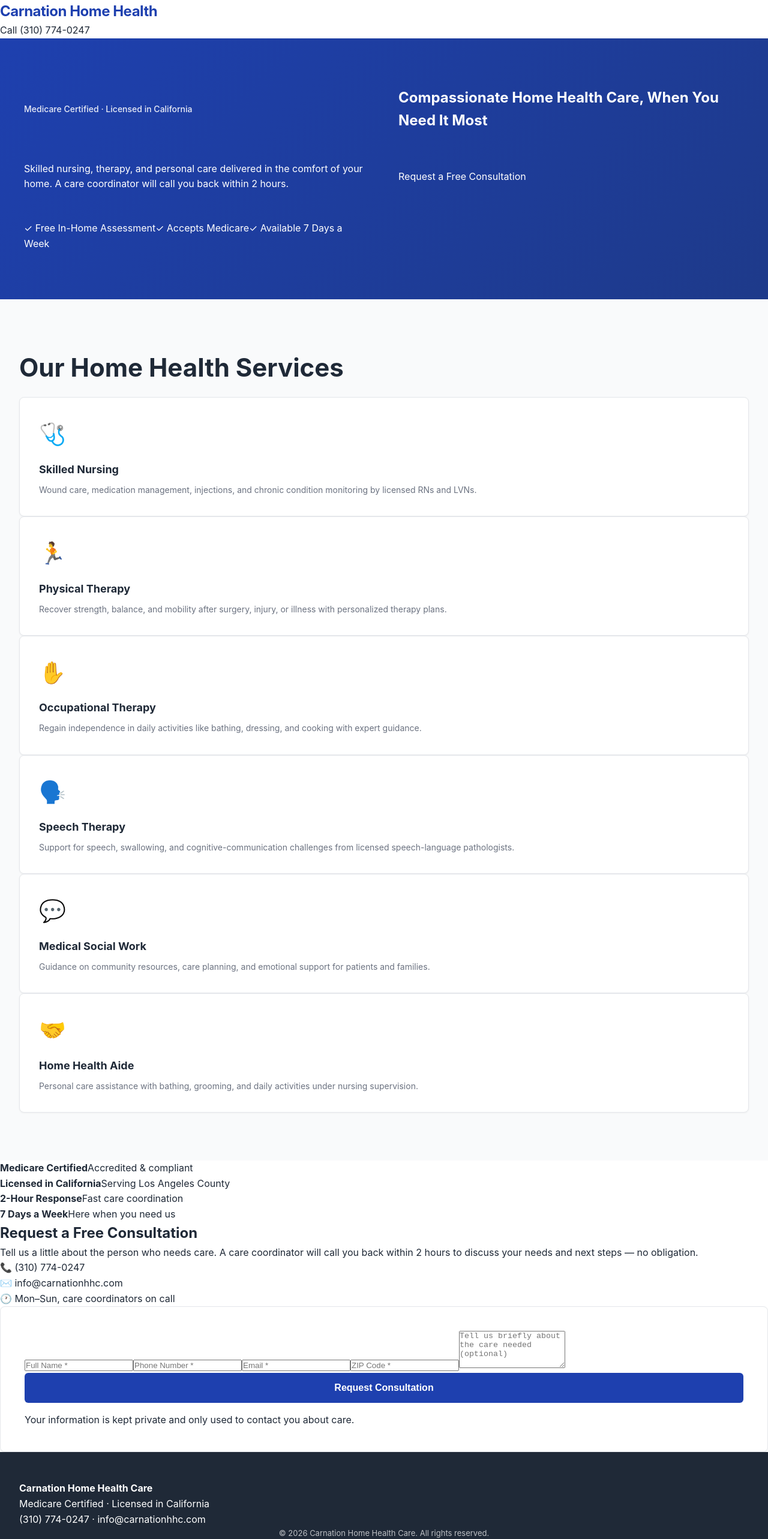
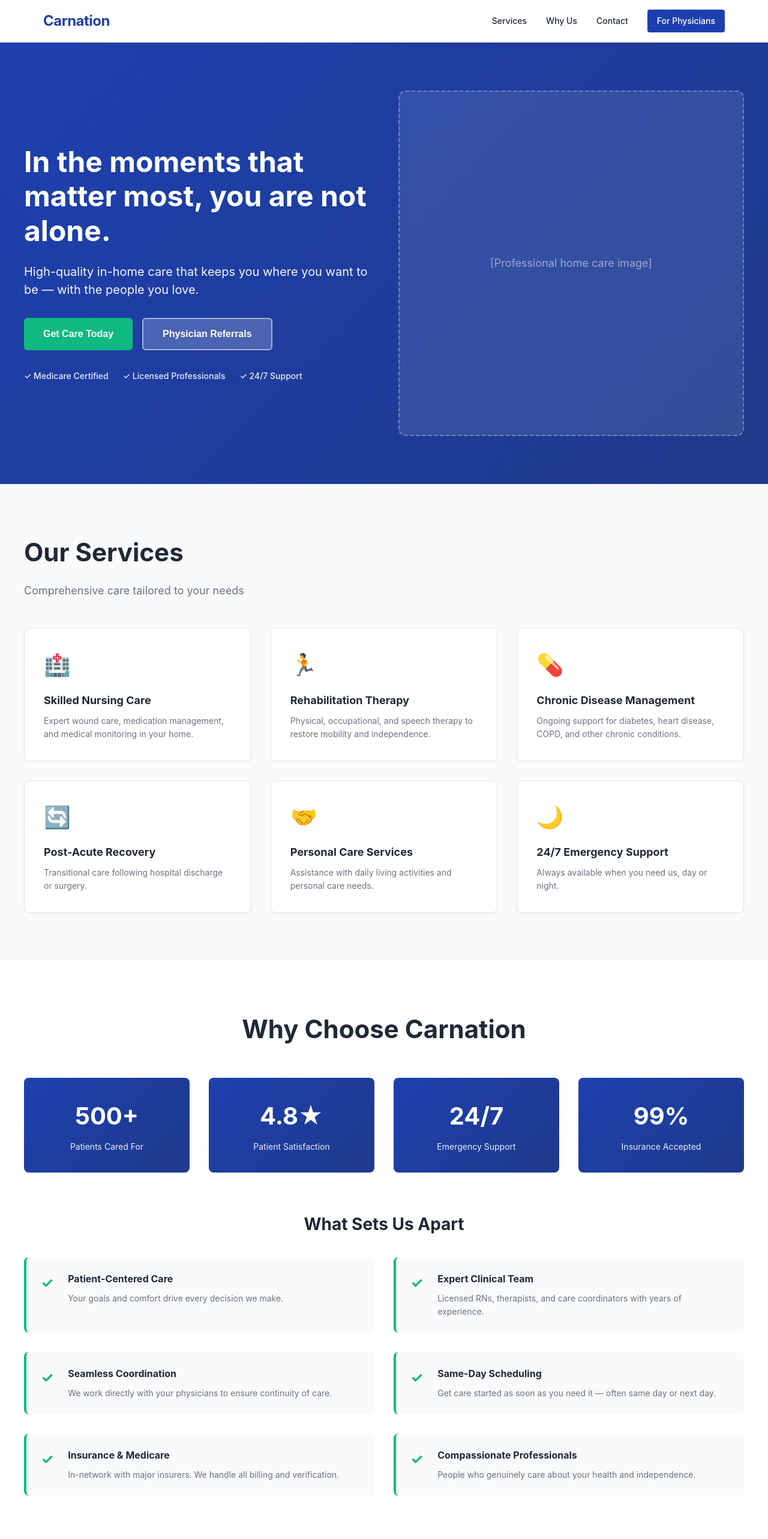
Before and after one commit to carnationhhc-netizen/Carnation, a Next.js app: page / in a window 1280 px wide. Shown: the top 2566 px of the page at 60% size. Built offline with nearby package versions, Linux system fonts and the light colour scheme.

Commit message:
Fix: Complete page redesign with proper styling

```diff
--- a/pages/index.js
+++ b/pages/index.js
@@ -1,209 +1,426 @@
-import { useState } from 'react';
-import Head from 'next/head';
-import styles from '../styles/Home.module.css';
+import { useState } from 'react'
+import Head from 'next/head'
+import styles from '../styles/Home.module.css'
 
 export default function Home() {
-  const [form, setForm] = useState({
+  const [formData, setFormData] = useState({
     name: '',
+    email: '',
     phone: '',
-    email: '',
     zip: '',
-    message: '',
-  });
-  const [submitting, setSubmitting] = useState(false);
-  const [submitted, setSubmitted] = useState(false);
-  const [error, setError] = useState('');
+    interested: '',
+    userType: 'patient'
+  })
+  const [loading, setLoading] = useState(false)
+  const [message, setMessage] = useState('')
 
   const handleChange = (e) => {
-    setForm({ ...form, [e.target.name]: e.target.value });
-  };
+    const { name, value } = e.target
+    setFormData(prev => ({
+      ...prev,
+      [name]: value
+    }))
+  }
 
   const handleSubmit = async (e) => {
-    e.preventDefault();
-    setSubmitting(true);
-    setError('');
+    e.preventDefault()
+    setLoading(true)
+    setMessage('')
 
     try {
-      const res = await fetch('/api/lead', {
+      const response = await fetch('/api/submit-lead', {
         method: 'POST',
-        headers: { 'Content-Type': 'application/json' },
-        body: JSON.stringify(form),
-      });
+        headers: {
+          'Content-Type': 'application/json'
+        },
+        body: JSON.stringify(formData)
+      })
 
-      if (!res.ok) {
-        const data = await res.json().catch(() => ({}));
-        throw new Error(data.error || 'Something went wrong. Please call us.');
+      const result = await response.json()
+
+      if (response.ok) {
+        setMessage('✅ Thank you! Your inquiry has been received. Our care team will contact you within 24 hours.')
+        setFormData({
+          name: '',
+          email: '',
+          phone: '',
+          zip: '',
+          interested: '',
+          userType: 'patient'
+        })
+      } else {
+        setMessage('❌ Error submitting form. Please try again.')
+      }
+    } catch (error) {
+      console.error('Error:', error)
+      setMessage('❌ Error submitting form. Please try again.')
+    } finally {
+      setLoading(false)
+    }
   }
 
-      setSubmitted(true);
-    } catch (err) {
-      setError(err.message);
-    } finally {
-      setSubmitting(false);
-    }
-  };
-
   return (
-    <div className={styles.page}>
+    <>
       <Head>
         <title>Carnation Home Health Care | Compassionate In-Home Care</title>
-        <meta
-          name="description"
-          content="Carnation Home Health Care provides skilled nursing, therapy, and personal care in the comfort of your home. Call 310-774-0247 for a free consultation."
-        />
+        <meta name="description" content="Professional home health care in Southern California. Skilled nursing, therapy, and personal care services." />
         <meta name="viewport" content="width=device-width, initial-scale=1" />
       </Head>
 
-      <header className={styles.header}>
-        <div className={styles.headerInner}>
-          <div className={styles.logo}>Carnation Home Health</div>
-          <a href="tel:3107740247" className={styles.headerPhone}>
-            Call (310) 774-0247
-          </a>
+      <div className={styles.container}>
+        {/* Navigation */}
+        <nav className={styles.nav}>
+          <div className={styles.navContainer}>
+            <div className={styles.logo}>Carnation</div>
+            <div className={styles.navLinks}>
+              <a href="#services">Services</a>
+              <a href="#why-us">Why Us</a>
+              <a href="#contact">Contact</a>
+              <a href="#physician" className={styles.physicianLink}>For Physicians</a>
             </div>
-      </header>
+          </div>
+        </nav>
 
+        {/* Hero Section */}
         <section className={styles.hero}>
           <div className={styles.heroContent}>
-          <span className={styles.badge}>Medicare Certified · Licensed in California</span>
-          <h1>Compassionate Home Health Care, When You Need It Most</h1>
-          <p className={styles.heroSub}>
-            Skilled nursing, therapy, and personal care delivered in the comfort of your home.
-            A care coordinator will call you back within 2 hours.
-          </p>
-          <a href="#contact" className={styles.heroBtn}>
-            Request a Free Consultation
-          </a>
-          <div className={styles.heroBadges}>
-            <span>✓ Free In-Home Assessment</span>
-            <span>✓ Accepts Medicare</span>
-            <span>✓ Available 7 Days a Week</span>
+            <div className={styles.heroText}>
+              <h1>In the moments that matter most, you are not alone.</h1>
+              <p className={styles.heroSubtitle}>High-quality in-home care that keeps you where you want to be — with the people you love.</p>
+              <div className={styles.heroButtons}>
+                <button className={styles.primaryBtn} onClick={() => document.getElementById('inquiry-form')?.scrollIntoView({ behavior: 'smooth' })}>
+                  Get Care Today
+                </button>
+                <button className={styles.secondaryBtn} onClick={() => document.getElementById('physician-section')?.scrollIntoView({ behavior: 'smooth' })}>
+                  Physician Referrals
+                </button>
+              </div>
+              <div className={styles.trustBadges}>
+                <span className={styles.badge}>✓ Medicare Certified</span>
+                <span className={styles.badge}>✓ Licensed Professionals</span>
+                <span className={styles.badge}>✓ 24/7 Support</span>
               </div>
             </div>
-      </section>
-
-      <section className={styles.services}>
-        <div className={styles.container}>
-          <h2>Our Home Health Services</h2>
-          <div className={styles.serviceGrid}>
-            <div className={styles.serviceCard}>
-              <div className={styles.serviceIcon}>🩺</div>
-              <h3>Skilled Nursing</h3>
-              <p>Wound care, medication management, injections, and chronic condition monitoring by licensed RNs and LVNs.</p>
-            </div>
-            <div className={styles.serviceCard}>
-              <div className={styles.serviceIcon}>🏃</div>
-              <h3>Physical Therapy</h3>
-              <p>Recover strength, balance, and mobility after surgery, injury, or illness with personalized therapy plans.</p>
-            </div>
-            <div className={styles.serviceCard}>
-              <div className={styles.serviceIcon}>✋</div>
-              <h3>Occupational Therapy</h3>
-              <p>Regain independence in daily activities like bathing, dressing, and cooking with expert guidance.</p>
-            </div>
-            <div className={styles.serviceCard}>
-              <div className={styles.serviceIcon}>🗣️</div>
-              <h3>Speech Therapy</h3>
-              <p>Support for speech, swallowing, and cognitive-communication challenges from licensed speech-language pathologists.</p>
-            </div>
-            <div className={styles.serviceCard}>
-              <div className={styles.serviceIcon}>💬</div>
-              <h3>Medical Social Work</h3>
-              <p>Guidance on community resources, care planning, and emotional support for patients and families.</p>
-            </div>
-            <div className={styles.serviceCard}>
-              <div className={styles.serviceIcon}>🤝</div>
-              <h3>Home Health Aide</h3>
-              <p>Personal care assistance with bathing, grooming, and daily activities under nursing supervision.</p>
+            <div className={styles.heroImage}>
+              <div className={styles.imagePlaceholder}>
+                [Professional home care image]
               </div>
             </div>
           </div>
         </section>
 
-      <section className={styles.trustBar}>
-        <div className={styles.container}>
-          <div className={styles.trustGrid}>
-            <div className={styles.trustItem}>
-              <strong>Medicare Certified</strong>
-              <span>Accredited & compliant</span>
+        {/* Services Section */}
+        <section id="services" className={styles.services}>
+          <div className={styles.servicesContainer}>
+            <h2>Our Services</h2>
+            <p className={styles.sectionSubtitle}>Comprehensive care tailored to your needs</p>
+
+            <div className={styles.servicesGrid}>
+              <div className={styles.serviceCard}>
+                <div className={styles.serviceIcon}>🏥</div>
+                <h3>Skilled Nursing Care</h3>
+                <p>Expert wound care, medication management, and medical monitoring in your home.</p>
               </div>
-            <div className={styles.trustItem}>
-              <strong>Licensed in California</strong>
-              <span>Serving Los Angeles County</span>
+              <div className={styles.serviceCard}>
+                <div className={styles.serviceIcon}>🏃</div>
+                <h3>Rehabilitation Therapy</h3>
+                <p>Physical, occupational, and speech therapy to restore mobility and independence.</p>
               </div>
-            <div className={styles.trustItem}>
-              <strong>2-Hour Response</strong>
-              <span>Fast care coordination</span>
+              <div className={styles.serviceCard}>
+                <div className={styles.serviceIcon}>💊</div>
+                <h3>Chronic Disease Management</h3>
+                <p>Ongoing support for diabetes, heart disease, COPD, and other chronic conditions.</p>
               </div>
-            <div className={styles.trustItem}>
-              <strong>7 Days a Week</strong>
-              <span>Here when you need us</span>
+              <div className={styles.serviceCard}>
+                <div className={styles.serviceIcon}>🔄</div>
+                <h3>Post-Acute Recovery</h3>
+                <p>Transitional care following hospital discharge or surgery.</p>
+              </div>
+              <div className={styles.serviceCard}>
+                <div className={styles.serviceIcon}>🤝</div>
+                <h3>Personal Care Services</h3>
+                <p>Assistance with daily living activities and personal care needs.</p>
+              </div>
+              <div className={styles.serviceCard}>
+                <div className={styles.serviceIcon}>🌙</div>
+                <h3>24/7 Emergency Support</h3>
+                <p>Always available when you need us, day or night.</p>
               </div>
             </div>
           </div>
         </section>
 
-      <section id="contact" className={styles.contact}>
-        <div className={styles.container}>
-          <div className={styles.contactWrap}>
-            <div className={styles.contactLeft}>
-              <h2>Request a Free Consultation</h2>
-              <p>
-                Tell us a little about the person who needs care. A care coordinator will call
-                you back within 2 hours to discuss your needs and next steps — no obligation.
-              </p>
-              <div className={styles.contactDetails}>
-                <div>📞 <a href="tel:3107740247">(310) 774-0247</a></div>
-                <div>✉️ <a href="mailto:info@carnationhhc.com">info@carnationhhc.com</a></div>
-                <div>🕐 Mon–Sun, care coordinators on call</div>
+        {/* Why Carnation Section */}
+        <section id="why-us" className={styles.whyUs}>
+          <div className={styles.whyUsContainer}>
+            <h2>Why Choose Carnation</h2>
+
+            <div className={styles.statsGrid}>
+              <div className={styles.statCard}>
+                <h3>500+</h3>
+                <p>Patients Cared For</p>
+              </div>
+              <div className={styles.statCard}>
+                <h3>4.8★</h3>
+                <p>Patient Satisfaction</p>
+              </div>
+              <div className={styles.statCard}>
+                <h3>24/7</h3>
+                <p>Emergency Support</p>
+              </div>
+              <div className={styles.statCard}>
+                <h3>99%</h3>
+                <p>Insurance Accepted</p>
               </div>
             </div>
 
+            <div className={styles.benefitsSection}>
+              <h3>What Sets Us Apart</h3>
+              <div className={styles.benefitsGrid}>
+                <div className={styles.benefit}>
+                  <span className={styles.checkmark}>✓</span>
                   <div>
-              {submitted ? (
-                <div className={styles.thankYou}>
-                  <div className={styles.thankYouIcon}>✓</div>
-                  <h3>Thank you!</h3>
-                  <p>We've received your request and a care coordinator will call you within 2 hours.</p>
-                  <p>Need to reach us sooner? <a href="tel:3107740247">Call (310) 774-0247</a></p>
+                    <h4>Patient-Centered Care</h4>
+                    <p>Your goals and comfort drive every decision we make.</p>
                   </div>
-              ) : (
-                <form className={styles.form} onSubmit={handleSubmit}>
-                  <input type="text" name="name" placeholder="Full Name *" value={form.name} onChange={handleChange} required />
-                  <input type="tel" name="phone" placeholder="Phone Number *" value={form.phone} onChange={handleChange} required />
-                  <input type="email" name="email" placeholder="Email *" value={form.email} onChange={handleChange} required />
-                  <input type="text" name="zip" placeholder="ZIP Code *" value={form.zip} onChange={handleChange} required />
-                  <textarea name="message" placeholder="Tell us briefly about the care needed (optional)" rows={4} value={form.message} onChange={handleChange} />
-                  <button type="submit" className={styles.submitBtn} disabled={submitting}>
-                    {submitting ? 'Sending...' : 'Request Consultation'}
-                  </button>
-                  {error && (
-                    <p style={{ color: '#dc2626', fontSize: '0.9rem', textAlign: 'center' }}>{error}</p>
-                  )}
-                  <p className={styles.formNote}>Your information is kept private and only used to contact you about care.</p>
-                </form>
-              )}
+                </div>
+                <div className={styles.benefit}>
+                  <span className={styles.checkmark}>✓</span>
+                  <div>
+                    <h4>Expert Clinical Team</h4>
+                    <p>Licensed RNs, therapists, and care coordinators with years of experience.</p>
+                  </div>
+                </div>
+                <div className={styles.benefit}>
+                  <span className={styles.checkmark}>✓</span>
+                  <div>
+                    <h4>Seamless Coordination</h4>
+                    <p>We work directly with your physicians to ensure continuity of care.</p>
+                  </div>
+                </div>
+                <div className={styles.benefit}>
+                  <span className={styles.checkmark}>✓</span>
+                  <div>
+                    <h4>Same-Day Scheduling</h4>
+                    <p>Get care started as soon as you need it — often same day or next day.</p>
+                  </div>
+                </div>
+                <div className={styles.benefit}>
+                  <span className={styles.checkmark}>✓</span>
+                  <div>
+                    <h4>Insurance & Medicare</h4>
+                    <p>In-network with major insurers. We handle all billing and verification.</p>
+                  </div>
+                </div>
+                <div className={styles.benefit}>
+                  <span className={styles.checkmark}>✓</span>
+                  <div>
+                    <h4>Compassionate Professionals</h4>
+                    <p>People who genuinely care about your health and independence.</p>
+                  </div>
+                </div>
               </div>
             </div>
           </div>
         </section>
 
+        {/* Inquiry Form Section */}
+        <section id="inquiry-form" className={styles.inquirySection}>
+          <div className={styles.inquiryContainer}>
+            <div className={styles.inquiryContent}>
+              <h2>Ready to Get Started?</h2>
+              <p>Tell us about your care needs and we'll connect you with a care coordinator who can help.</p>
+
+              {message && (
+                <div className={styles.messageBox}>
+                  {message}
+                </div>
+              )}
+
+              <form onSubmit={handleSubmit} className={styles.form}>
+                <div className={styles.formTabs}>
+                  <label className={styles.radioGroup}>
+                    <input
+                      type="radio"
+                      name="userType"
+                      value="patient"
+                      checked={formData.userType === 'patient'}
+                      onChange={handleChange}
+                    />
+                    <span>I'm a Patient/Family</span>
+                  </label>
+                  <label className={styles.radioGroup}>
+                    <input
+                      type="radio"
+                      name="userType"
+                      value="physician"
+                      checked={formData.userType === 'physician'}
+                      onChange={handleChange}
+                    />
+                    <span>I'm a Physician</span>
+                  </label>
+                </div>
+
+                <div className={styles.formGrid}>
+                  <div className={styles.formGroup}>
+                    <label htmlFor="name">Full Name *</label>
+                    <input
+                      type="text"
+                      id="name"
+                      name="name"
+                      value={formData.name}
+                      onChange={handleChange}
+                      placeholder="John Doe"
+                      required
+                    />
+                  </div>
+
+                  <div className={styles.formGroup}>
+                    <label htmlFor="email">Email Address *</label>
+                    <input
+                      type="email"
+                      id="email"
+                      name="email"
+                      value={formData.email}
+                      onChange={handleChange}
+                      placeholder="john@example.com"
+                      required
+                    />
+                  </div>
+
+                  <div className={styles.formGroup}>
+                    <label htmlFor="phone">Phone Number *</label>
+                    <input
+                      type="tel"
+                      id="phone"
+                      name="phone"
+                      value={formData.phone}
+                      onChange={handleChange}
+                      placeholder="(310) 555-0123"
+                      required
+                    />
+                  </div>
+
+                  <div className={styles.formGroup}>
+                    <label htmlFor="zip">Zip Code *</label>
+                    <input
+                      type="text"
+                      id="zip"
+                      name="zip"
+                      value={formData.zip}
+                      onChange={handleChange}
+                      placeholder="90210"
+                      required
+                    />
+                  </div>
+                </div>
+
+                <div className={styles.formGroup}>
+                  <label htmlFor="interested">What type of care are you interested in?</label>
+                  <select
+                    id="interested"
+                    name="interested"
+                    value={formData.interested}
+                    onChange={handleChange}
+                    className={styles.select}
+                  >
+                    <option value="">-- Select an option --</option>
+                    <option value="skilled_nursing">Skilled Nursing Care</option>
+                    <option value="therapy">Rehabilitation Therapy</option>
+                    <option value="post_surgical">Post-Surgical Recovery</option>
+                    <option value="chronic">Chronic Disease Management</option>
+                    <option value="personal_care">Personal Care Services</option>
+                    <option value="other">Other/Not Sure</option>
+                  </select>
+                </div>
+
+                <button type="submit" className={styles.submitBtn} disabled={loading}>
+                  {loading ? 'Submitting...' : 'Request Care Information'}
+                </button>
+
+                <p className={styles.privacyNote}>
+                  Your information is secure and confidential. We'll respond within 24 hours.
+                </p>
+              </form>
+            </div>
+          </div>
+        </section>
+
+        {/* Physician Section */}
+        <section id="physician-section" className={styles.physicianSection}>
+          <div className={styles.physicianContainer}>
+            <h2>For Physicians & Healthcare Providers</h2>
+            <p className={styles.sectionSubtitle}>Seamless referral partnership for your patients' home care needs</p>
+
+            <div className={styles.physicianBenefits}>
+              <div className={styles.physicianCard}>
+                <h3>Why Refer to Carnation</h3>
+                <ul>
+                  <li>✓ Seamless referral process — one order, we handle the rest</li>
+                  <li>✓ Real-time updates on patient progress</li>
+                  <li>✓ Reduces hospital readmissions</li>
+                  <li>✓ Improves patient compliance</li>
+                  <li>✓ Integrated EMR compatibility</li>
+                  <li>✓ Medicare certified and fully compliant</li>
+                </ul>
+                <a href="#inquiry-form" className={styles.physicianBtn}>
+                  Learn More / Set Up Referrals
+                </a>
+              </div>
+
+              <div className={styles.physicianCard}>
+                <h3>Quick Contact</h3>
+                <p><strong>Referral Line:</strong> (310) 774-0247</p>
+                <p><strong>Fax:</strong> (844) 714-7311</p>
+                <p><strong>Email:</strong> info@carnationhhc.com</p>
+                <p style={{marginTop: '20px', fontSize: '14px', color: '#666'}}>
+                  Available Monday-Friday, 8am-6pm PST
+                </p>
+              </div>
+            </div>
+          </div>
+        </section>
+
+        {/* CTA Section */}
+        <section className={styles.finalCta}>
+          <div className={styles.ctaContainer}>
+            <h2>Don't Wait. Get Care Today.</h2>
+            <p>Whether you're recovering from surgery, managing a chronic condition, or need support at home, we're here to help.</p>
+            <div className={styles.ctaButtons}>
+              <button className={styles.primaryBtn} onClick={() => document.getElementById('inquiry-form')?.scrollIntoView({ behavior: 'smooth' })}>
+                Request Care
+              </button>
+              <a href="tel:+13107740247" className={styles.phoneBtn}>
+                Call (310) 774-0247
+              </a>
+            </div>
+          </div>
+        </section>
+
+        {/* Footer */}
         <footer className={styles.footer}>
-        <div className={styles.container}>
-          <div className={styles.footerInner}>
-            <div>
-              <strong style={{ color: '#fff' }}>Carnation Home Health Care</strong>
-              <br />
-              Medicare Certified · Licensed in California
-              <br />
-              <a href="tel:3107740247">(310) 774-0247</a> · <a href="mailto:info@carnationhhc.com">info@carnationhhc.com</a>
+          <div className={styles.footerContainer}>
+            <div className={styles.footerContent}>
+              <h4>Carnation Home Health Care</h4>
+              <p>Compassionate, professional in-home care for seniors and adults.</p>
+              <p><strong>Serving:</strong> Orange, Los Angeles, Riverside & Ventura Counties</p>
+            </div>
+            <div className={styles.footerContact}>
+              <p><strong>Phone:</strong> (310) 774-0247</p>
+              <p><strong>Email:</strong> info@carnationhhc.com</p>
+              <p><strong>Fax:</strong> (844) 714-7311</p>
+            </div>
+            <div className={styles.footerLegal}>
+              <a href="#">Privacy Policy</a>
+              <a href="#">Terms of Service</a>
+              <a href="#">Accessibility</a>
             </div>
           </div>
           <div className={styles.footerBottom}>
-            © {new Date().getFullYear()} Carnation Home Health Care. All rights reserved.
-          </div>
+            <p>&copy; 2026 Carnation Home Health Care. All rights reserved. Medicare Certified | Licensed Home Health Agency</p>
           </div>
         </footer>
       </div>
-  );
+    </>
+  )
 }
--- a/styles/Home.module.css
+++ b/styles/Home.module.css
@@ -1,4 +1,9 @@
 /* CSS Module - Uses variables from globals.css */
+
+.container {
+  min-height: 100vh;
+  background: white;
+}
 
 /* Navigation */
 .nav {
```
Lines whose indentation alone changed are shown as unchanged.
